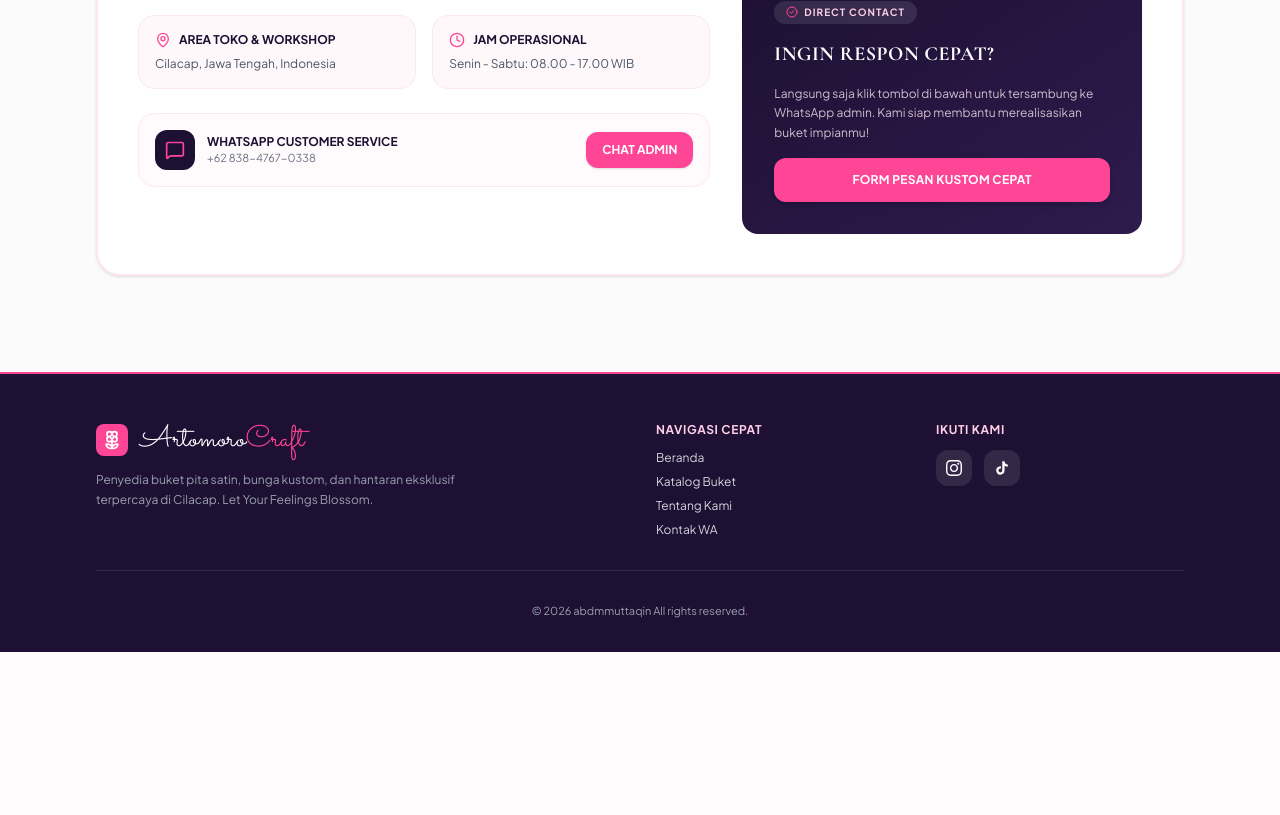
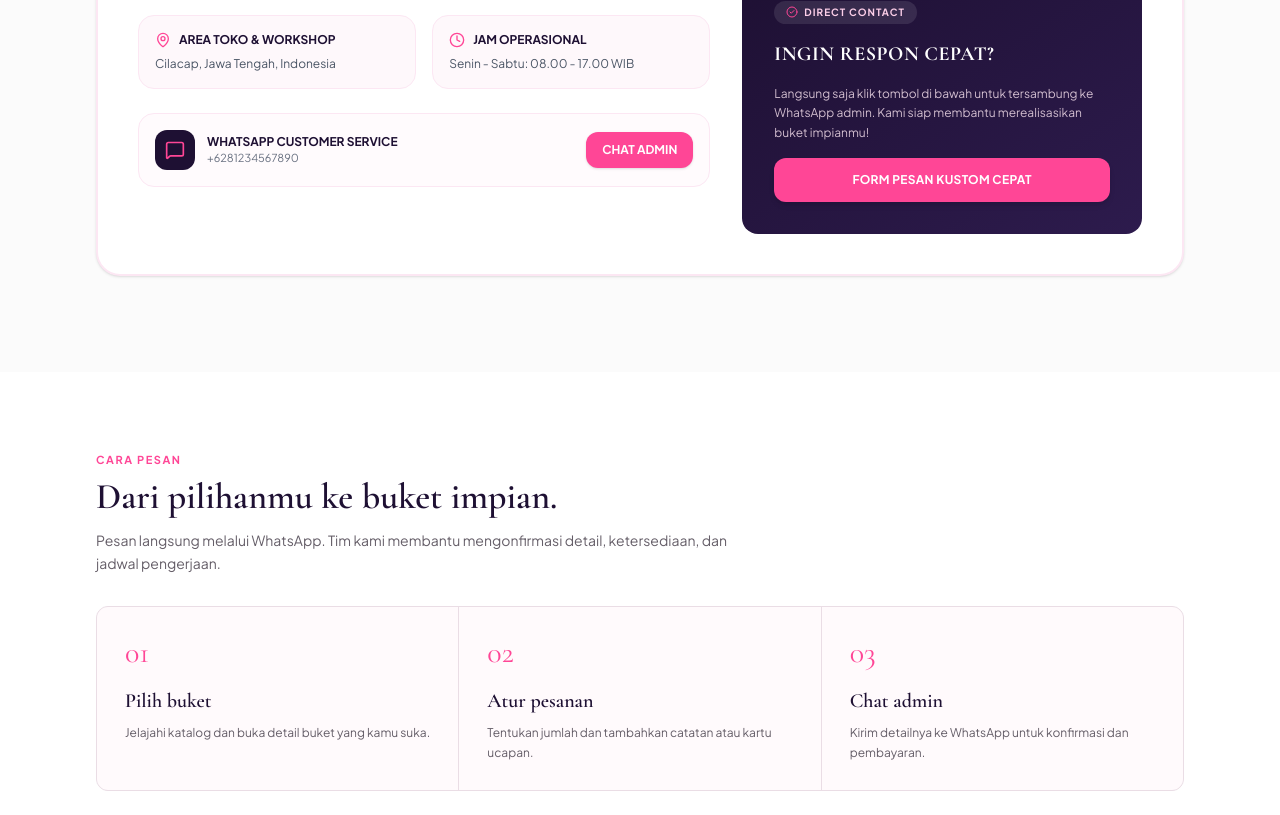
Before and after one commit to abdullohmmuttaqin/artomoro-craft, a Next.js app: page / in a window 1280 px wide. Shown: the part 1805-2620 px from the top of the page. Before the commit the page ends 2457 px from the top, so only its background shows below. Built offline with nearby package versions, Linux system fonts and the light colour scheme; no server answers.

Commit message:
redesign: improve WhatsApp conversion flow

```diff
--- a/app/katalog/[id]/page.tsx
+++ b/app/katalog/[id]/page.tsx
@@ -103,7 +103,7 @@ export default function DetailProdukPage({ params }: DetailPageProps) {
   };
 
   return (
-    <main className="min-h-screen bg-[var(--bg-base)] py-10 sm:py-14 px-4 sm:px-6 lg:px-8 text-[#1E1033]">
+    <main className="min-h-screen bg-[var(--bg-base)] py-10 pb-28 sm:py-14 sm:pb-14 px-4 sm:px-6 lg:px-8 text-[#1E1033]">
       <div className="max-w-5xl mx-auto space-y-6">
 
         {/* Back Button */}
@@ -278,6 +278,20 @@ export default function DetailProdukPage({ params }: DetailPageProps) {
         )}
 
       </div>
+
+      {!loading && !errorMsg && produk && (
+        <div className="fixed inset-x-0 bottom-0 z-40 border-t border-[#eadde5] bg-white/95 p-3 shadow-[0_-8px_24px_rgba(30,16,51,0.12)] backdrop-blur sm:hidden">
+          <Link
+            href={produk.stok > 0 ? `https://wa.me/${WHATSAPP_NUMBER}?text=${generateWaMessage()}` : '#'}
+            target={produk.stok > 0 ? '_blank' : '_self'}
+            rel="noopener noreferrer"
+            className={`w-full inline-flex items-center justify-center gap-2 rounded-lg px-5 py-3.5 text-xs font-bold uppercase tracking-wide text-white ${produk.stok > 0 ? 'bg-[#FF4696]' : 'bg-gray-300 pointer-events-none'}`}
+          >
+            <MessageSquare className="w-4 h-4" />
+            <span>{produk.stok > 0 ? 'Pesan via WhatsApp' : 'Stok Buket Habis'}</span>
+          </Link>
+        </div>
+      )}
     </main>
   );
 }
--- a/app/page.tsx
+++ b/app/page.tsx
@@ -246,7 +246,7 @@ export default function HomePage() {
                   </div>
                   <div>
                     <p className="font-bold text-xs uppercase text-[#1E1033]">WhatsApp Customer Service</p>
-                    <p className="text-[11px] text-gray-500">+62 838-4767-0338</p>
+                    <p className="text-[11px] text-gray-500">+{WHATSAPP_NUMBER}</p>
                   </div>
                 </div>
 
@@ -282,6 +282,35 @@ export default function HomePage() {
 
           </div>
 
+        </div>
+      </section>
+
+      {/* Cara Pemesanan WhatsApp */}
+      <section className="py-16 sm:py-20 bg-white border-b border-[#eadde5]">
+        <div className="max-w-6xl mx-auto px-4 sm:px-6 lg:px-8">
+          <div className="max-w-2xl mb-8">
+            <p className="text-[11px] font-bold uppercase tracking-[0.14em] text-[#FF4696]">Cara pesan</p>
+            <h2 className="mt-2 font-heading-serif text-3xl sm:text-4xl font-semibold text-[#1E1033]">
+              Dari pilihanmu ke buket impian.
+            </h2>
+            <p className="mt-3 text-sm text-[#655e68] leading-relaxed">
+              Pesan langsung melalui WhatsApp. Tim kami membantu mengonfirmasi detail, ketersediaan, dan jadwal pengerjaan.
+            </p>
+          </div>
+
+          <div className="grid grid-cols-1 md:grid-cols-3 gap-px bg-[#eadde5] border border-[#eadde5] rounded-xl overflow-hidden">
+            {[
+              ['01', 'Pilih buket', 'Jelajahi katalog dan buka detail buket yang kamu suka.'],
+              ['02', 'Atur pesanan', 'Tentukan jumlah dan tambahkan catatan atau kartu ucapan.'],
+              ['03', 'Chat admin', 'Kirim detailnya ke WhatsApp untuk konfirmasi dan pembayaran.'],
+            ].map(([number, title, description]) => (
+              <div key={number} className="bg-[var(--bg-base)] p-6 sm:p-7">
+                <span className="font-heading-serif text-3xl text-[#FF4696]">{number}</span>
+                <h3 className="mt-4 font-heading-serif text-xl font-semibold text-[#1E1033]">{title}</h3>
+                <p className="mt-2 text-xs leading-relaxed text-[#655e68]">{description}</p>
+              </div>
+            ))}
+          </div>
         </div>
       </section>
 
```
